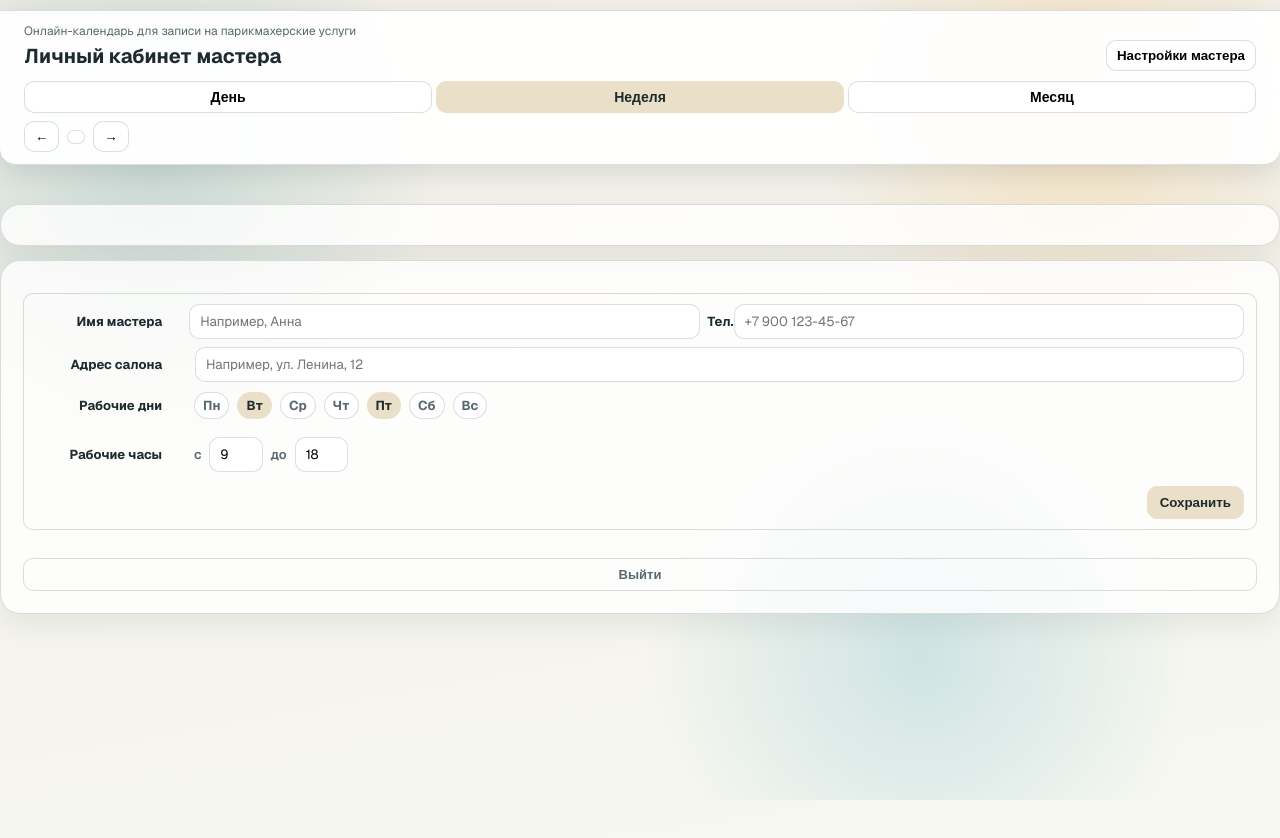
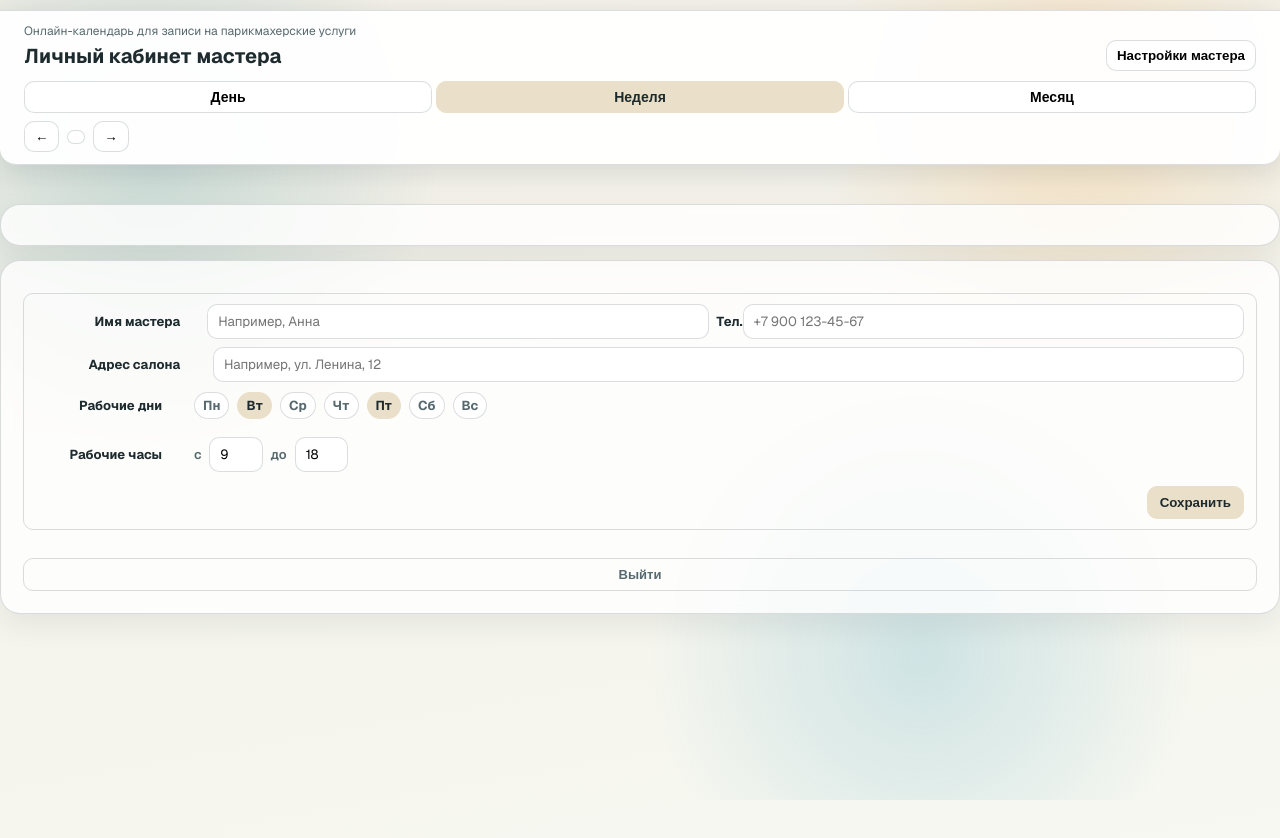
Before and after one commit to pavel9619229-cmyk/MASTER, a website: page public/master.html in a window 1280 px wide. Drawn offline with nearby package versions, Linux system fonts and the light colour scheme; no server answers.

Commit message:
style: align salon address input with master name input

```diff
--- a/public/styles.css
+++ b/public/styles.css
@@ -789,7 +789,8 @@ h1 {
 }
 
 .master-name-title {
-	min-width: 14ch;
+	width: 16ch;
+	min-width: 16ch;
 	text-align: right;
 	margin-right: 3ch;
 }
@@ -818,7 +819,8 @@ h1 {
 	font-size: 13px;
 	white-space: nowrap;
 	flex: 0 0 auto;
-	min-width: 14ch;
+	width: 16ch;
+	min-width: 16ch;
 	text-align: right;
 }
 
```
